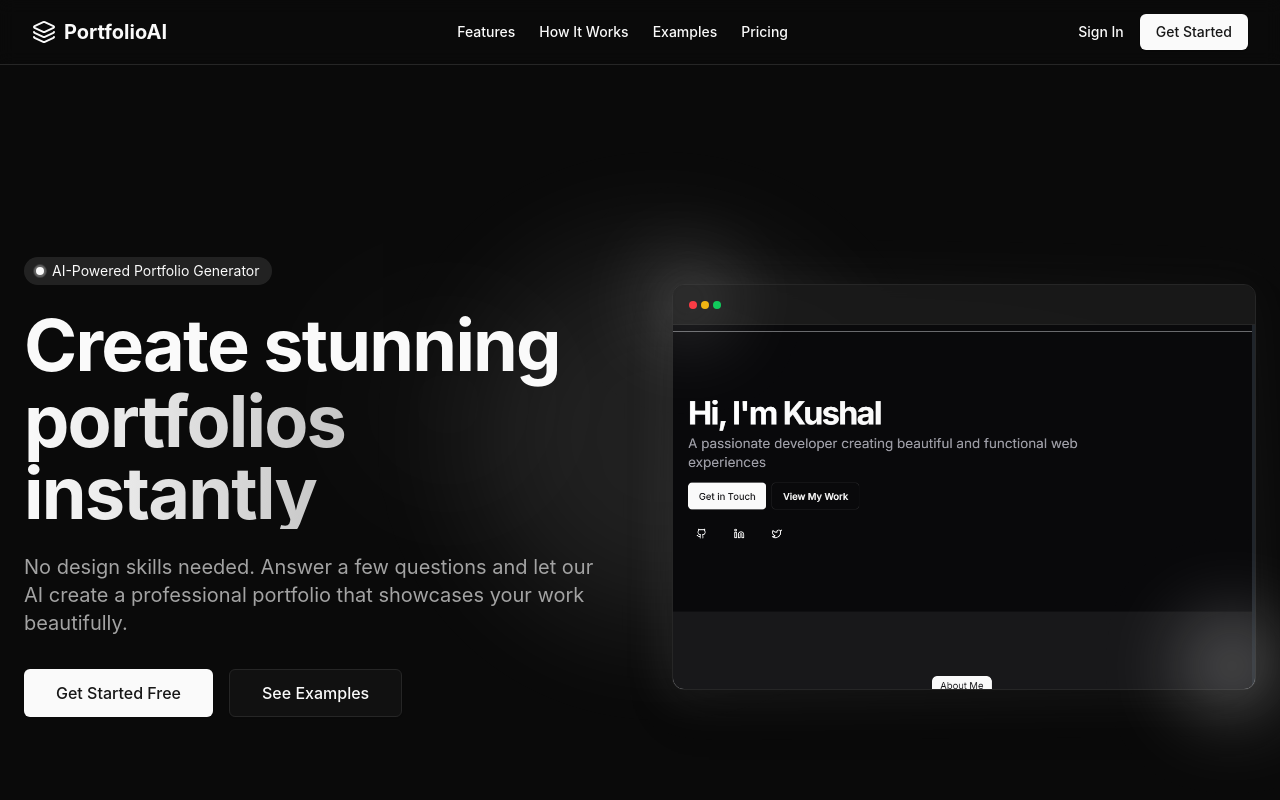
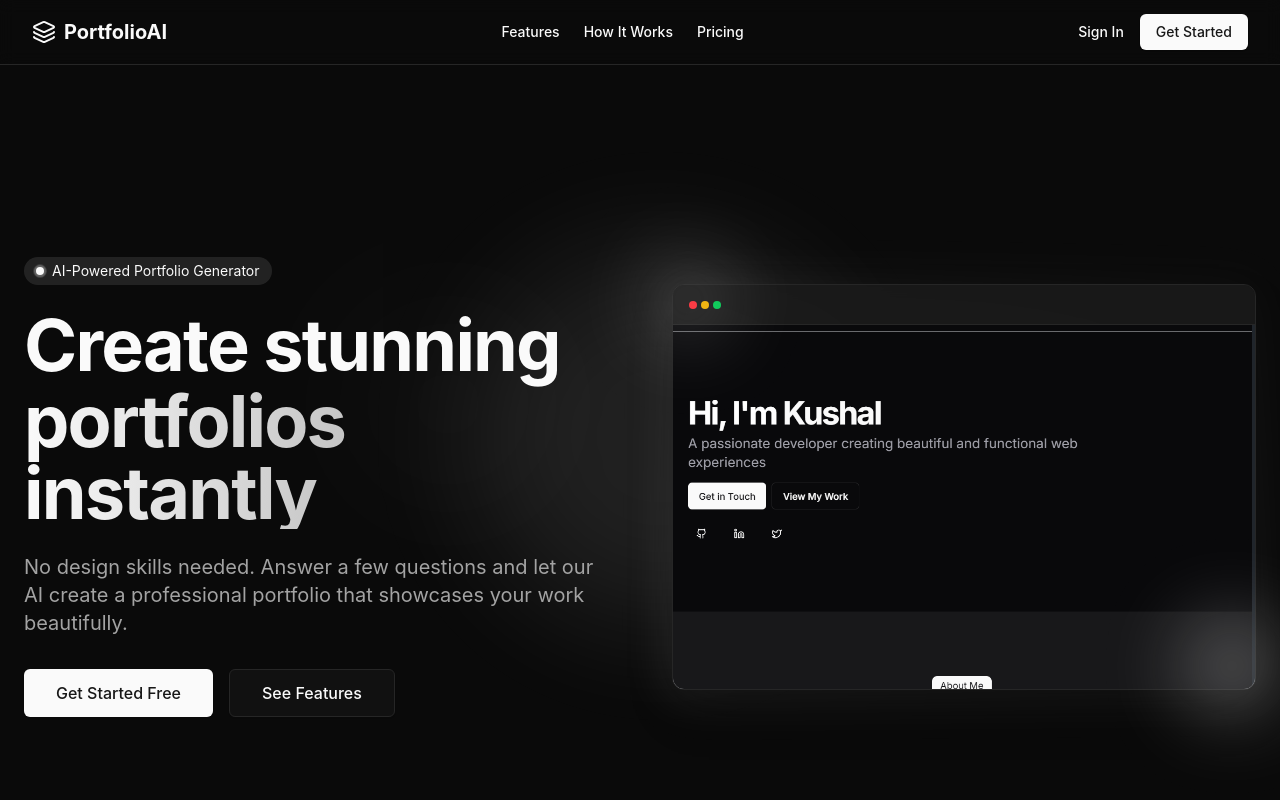
Before and after one commit to KushalSharmaGit/PortifyAI, a React (Vite) app in the folder client/: page / in a window 1280 px wide. Shown: the top 800 px of the page. Built offline with nearby package versions, Linux system fonts and the light colour scheme.

Commit message:
Fixed Client

```diff
--- a/client/src/Pages/LandingPage.jsx
+++ b/client/src/Pages/LandingPage.jsx
@@ -6,7 +6,7 @@ import { HashLink } from "react-router-hash-link";
 import { useNavigate } from 'react-router-dom';
 import Header from '@/components/Header';
 import Footer from '@/components/Footer';
-import portfolioPreview from '@/assets/portfolio-preview.png';
+import portfolioPreview from '../assets/portfolio-preview.png';
 
 function LandingPage() {
   const navigate = useNavigate();
@@ -56,8 +56,8 @@ function LandingPage() {
                   <Button size="lg" className="text-base px-8 h-12 hover:cursor-pointer" onClick={handleStarted}>
                     Get Started Free
                   </Button>
-                  <Button size="lg" variant="outline" className="text-base px-8 h-12 hover:cursor-pointer" onClick={() => window.scrollTo({ top: document.querySelector("#examples").offsetTop, behavior: "smooth" })}>
-                    See Examples
+                  <Button size="lg" variant="outline" className="text-base px-8 h-12 hover:cursor-pointer" onClick={() => window.scrollTo({ top: document.querySelector("#features").offsetTop, behavior: "smooth" })}>
+                    See Features
                   </Button>
                 </div>
               </div>
--- a/client/src/components/Header.jsx
+++ b/client/src/components/Header.jsx
@@ -30,9 +30,6 @@ const Header = () => {
             <HashLink to="#how-it-works" className="text-sm font-medium transition-colors hover:text-primary" smooth>
               How It Works
             </HashLink>
-            <HashLink to="#examples" className="text-sm font-medium transition-colors hover:text-primary" smooth>
-              Examples
-            </HashLink>
             <HashLink to="#pricing" className="text-sm font-medium transition-colors hover:text-primary" smooth>
               Pricing
             </HashLink>
```
